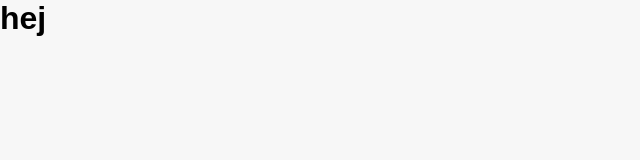
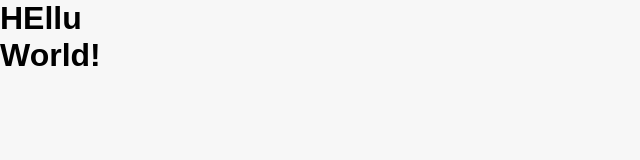
Before and after one commit to gilaseillgren/gatsby-simple-layout, a Gatsby site: page / in a window 1280 px wide. Shown: the whole page, without its empty margins (0-640 px from the left). Built offline with nearby package versions, Linux system fonts and the light colour scheme; Gatsby itself is replaced by a stand-in of ours; a web font is replaced by a local one.

Commit message:
added a container

```diff
--- /dev/null
+++ b/src/components/Container.js
@@ -0,0 +1,10 @@
+import React from "react"
+import { ContainerWrapper } from "../elements"
+
+export const Container = ({ children }) => {
+  return (
+    <ContainerWrapper>
+      {children}
+    </ContainerWrapper>
+  )
+}
--- /dev/null
+++ b/src/components/index.js
@@ -0,0 +1 @@
+export * from "./Container"
--- /dev/null
+++ b/src/elements/ContainerElements.js
@@ -0,0 +1,18 @@
+import styled from "styled-components"
+
+export const ContainerWrapper = styled.div`
+  height: 100%;
+  display: grid;
+  grid-template-columns: 1fr repeat(12, minmax(auto, 4.2rem)) 1fr;
+  grid-template-rows: 7.8rem 20rem 5rem auto;
+  gap: 0 2rem;
+
+  @media ${props => props.theme.breakpoints.tablet} {
+    grid-template-columns: 2rem repeat(6, 1fr) 2rem;
+    grid-gap: 0 1rem;
+  }
+
+  @media ${props => props.theme.breakpoints.mobile} {
+    grid-template-columns: 1rem repeat(6, 1fr) 1rem;
+  }
+`
--- /dev/null
+++ b/src/elements/index.js
@@ -0,0 +1 @@
+export * from "./ContainerElements"
--- a/src/pages/index.js
+++ b/src/pages/index.js
@@ -1,10 +1,11 @@
 import React from "react"
+import { Container } from "../components"
 
 const index = () => {
   return (
-    <div>
-      <h1>hej</h1>
-    </div>
+    <Container>
+      <h1>HEllu World!</h1>
+    </Container>
   )
 }
 
```
